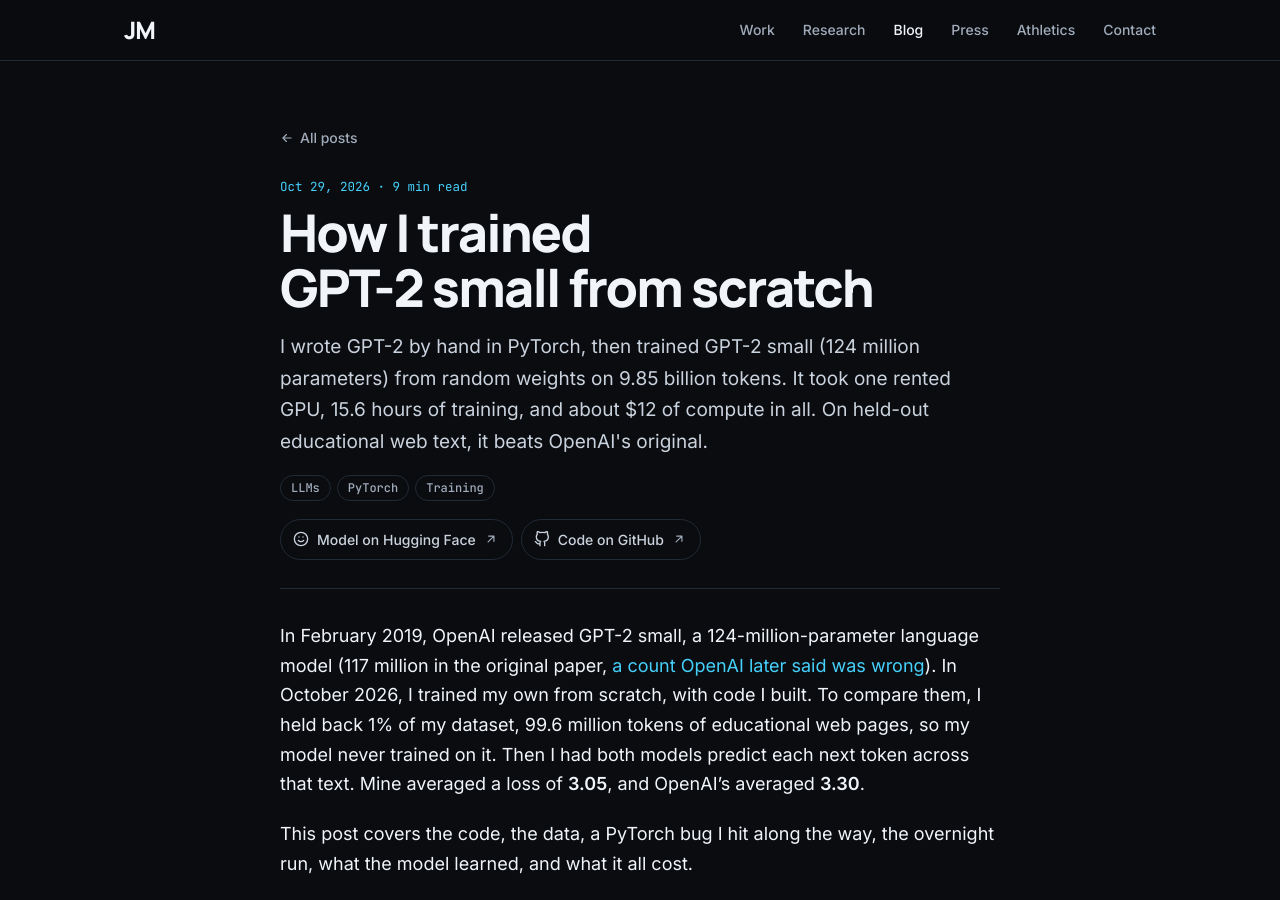
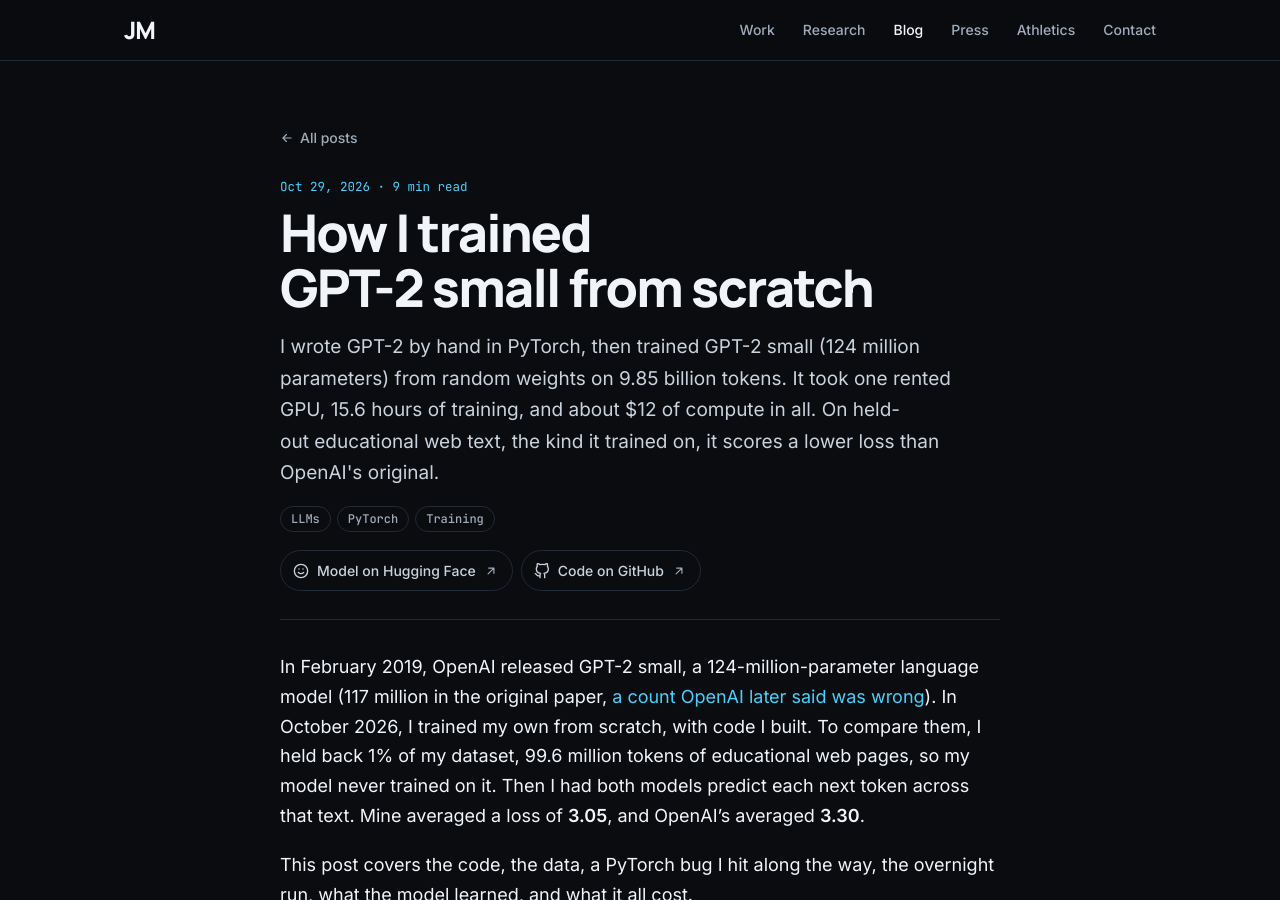
Before and after one commit to JohnMachado11/johnmachado.dev, a Jekyll site: the page built from _posts/2026-10-29-how-i-trained-gpt2-small.md, in a window 1280 px wide and 900 px high. Built offline with Jekyll 4.4.1, drawn with Linux system fonts in a browser that asks for light colours; our own code applies the rules of GitHub Pages for plain Markdown files.

Commit message:
Reword the GPT-2 post summary's comparison with OpenAI's model
The summary now says the model scores a lower loss than OpenAI's original on held-out educational web text, the kind it trained on, instead of saying it beats it. The comparison was scored on FineWeb-Edu text, which this model trained on and OpenAI's didn't. The summary feeds the post's intro, its blog index entry, and its description and og:description tags.

```diff
--- a/_posts/2026-10-29-how-i-trained-gpt2-small.md
+++ b/_posts/2026-10-29-how-i-trained-gpt2-small.md
@@ -1,6 +1,6 @@
 ---
 title: How I trained GPT-2 small from scratch
-summary: I wrote GPT-2 by hand in PyTorch, then trained GPT-2 small (124 million parameters) from random weights on 9.85 billion tokens. It took one rented GPU, 15.6 hours of training, and about $12 of compute in all. On held-out educational web text, it beats OpenAI's original.
+summary: I wrote GPT-2 by hand in PyTorch, then trained GPT-2 small (124 million parameters) from random weights on 9.85 billion tokens. It took one rented GPU, 15.6 hours of training, and about $12 of compute in all. On held-out educational web text, the kind it trained on, it scores a lower loss than OpenAI's original.
 tags: [LLMs, PyTorch, Training]
 links:
   - label: Model on Hugging Face
```
